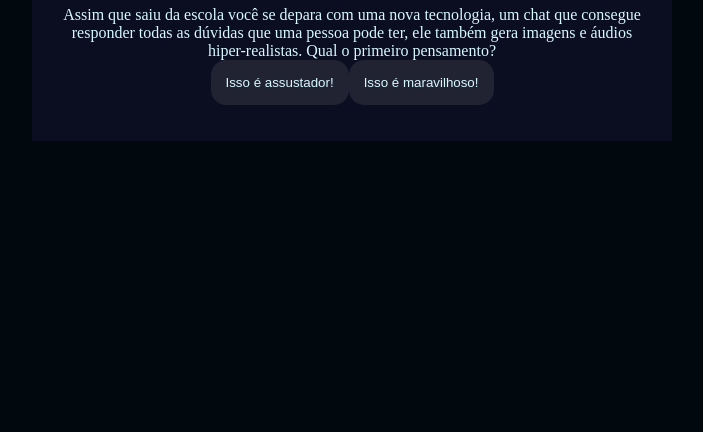
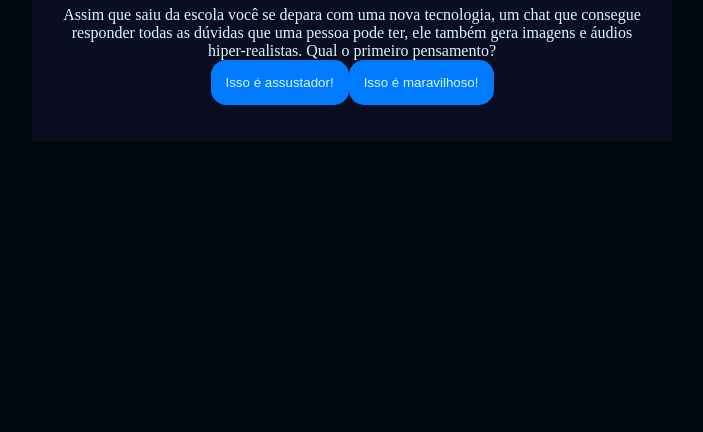
Before and after one commit to ericabobato/Alexandrino, a plain HTML site: page index.html in a window 1280 px wide. Shown: the part 384-816 px from the top of the page, without its empty margins (288-991 px from the left). Drawn offline with Linux system fonts and the light colour scheme.

Commit message:
Update style.css

```diff
--- a/style.css
+++ b/style.css
@@ -1,7 +1,7 @@
 :root{
     --cor-fundo: #01080E ;
     --cor-principal: #0B0D20 ;
-    --cor-secundaria: #212333;
+    --cor-secundaria: #007AFF;
     --cor-destaque: #2BDEFD;
     --cor-texto: #D7F9FF;
 
```
